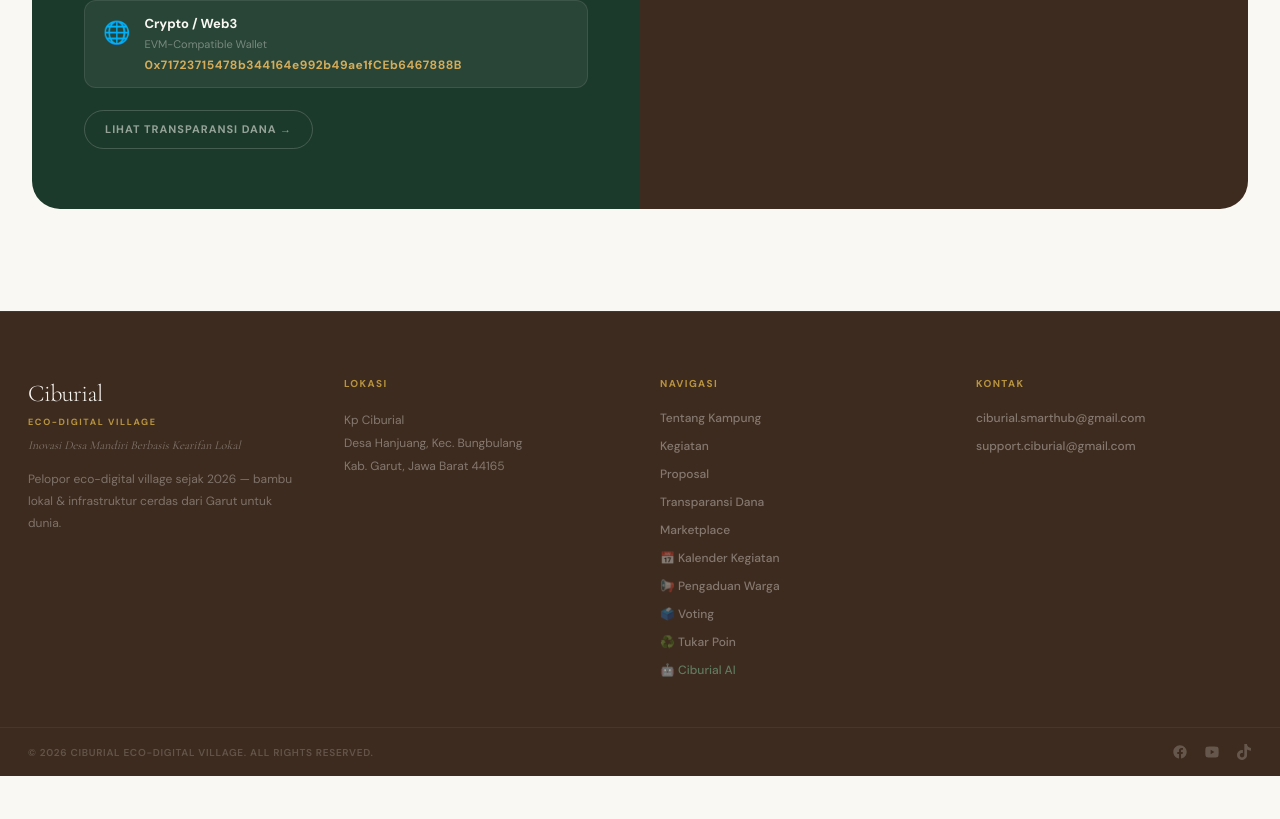
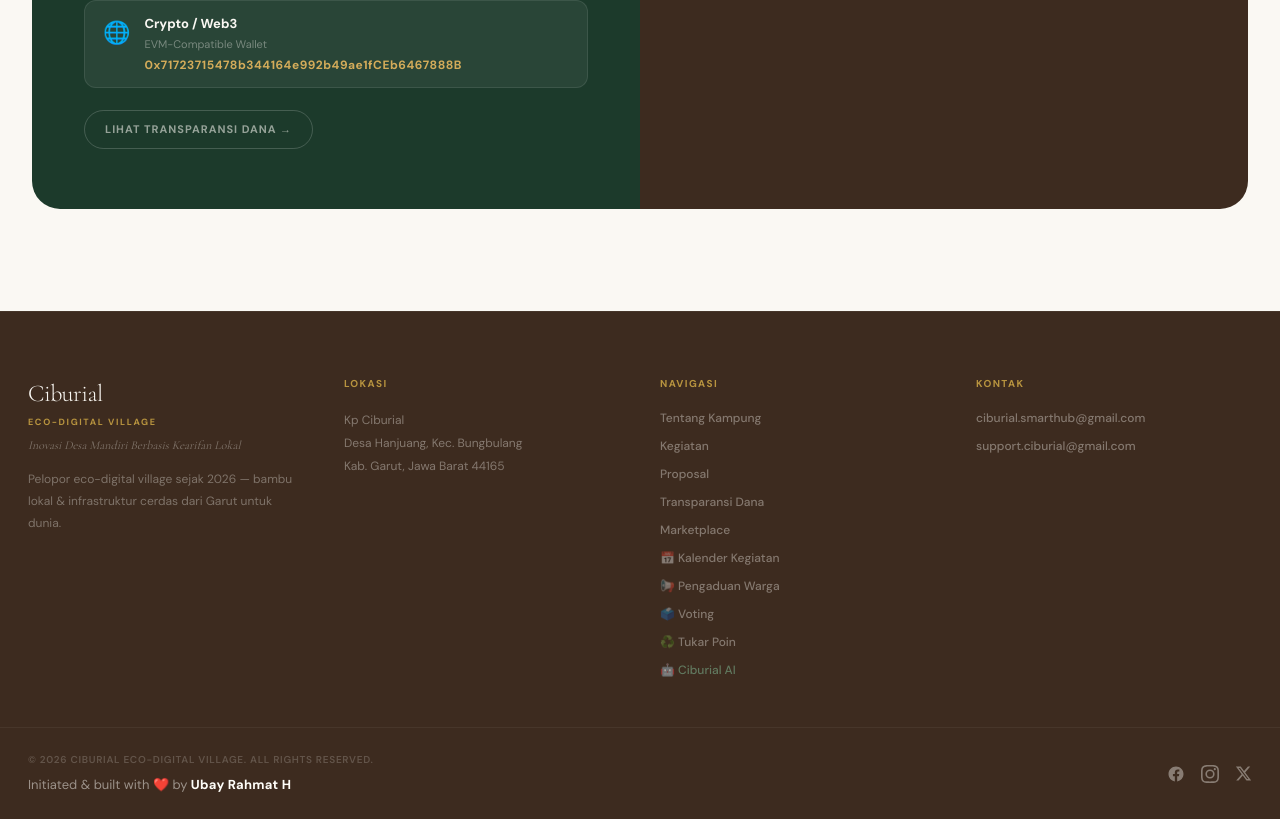
Before and after one commit to Karimkusin88/ciburial-eco-digital, a Next.js app: page / in a window 1280 px wide. Shown: the part 7668-8487 px from the top of the page. Before the commit the page ends 8444 px from the top, so only its background shows below. Built offline with nearby package versions, Linux system fonts and the light colour scheme; no server answers; the database is empty.

Commit message:
feat: add startup footer

```diff
--- a/components/home/Footer.tsx
+++ b/components/home/Footer.tsx
@@ -62,23 +62,26 @@ export default function Footer({ onNavigate }: FooterProps) {
           </div>
         </div>
       </div>
-      <div style={{ borderTop: "1px solid rgba(255,255,255,.05)", padding: "16px 28px", maxWidth: 1320, margin: "0 auto", display: "flex", flexWrap: "wrap", alignItems: "center", justifyContent: "space-between", gap: 14 }}>
-        <p style={{ fontSize: 10, fontWeight: 600, color: "rgba(250,248,243,.2)", letterSpacing: ".07em", textTransform: "uppercase" }}>
-          © {new Date().getFullYear()} Ciburial Eco-Digital Village. All Rights Reserved.
-        </p>
-        <div style={{ display: "flex", gap: 16 }}>
-          {[
-            <path key="fb" fillRule="evenodd" d="M22 12c0-5.523-4.477-10-10-10S2 6.477 2 12c0 4.991 3.657 9.128 8.438 9.878v-6.987h-2.54V12h2.54V9.797c0-2.506 1.492-3.89 3.777-3.89 1.094 0 2.238.195 2.238.195v2.46h-1.26c-1.243 0-1.63.771-1.63 1.562V12h2.773l-.443 2.89h-2.33v6.988C18.343 21.128 22 16.991 22 12z" clipRule="evenodd" />,
-            <path key="yt" fillRule="evenodd" d="M21.582 6.186a2.665 2.665 0 00-1.876-1.884C17.96 3.842 12 3.842 12 3.842s-5.96 0-7.706.46A2.665 2.665 0 002.418 6.186C2 7.942 2 12 2 12s0 4.058.418 5.814a2.665 2.665 0 001.876 1.884C5.96 20.158 12 20.158 12 20.158s5.96 0 7.706-.46a2.665 2.665 0 001.876-1.884C22 15.942 22 12 22 12s0-4.058-.418-5.814zM9.99 15.292v-6.58L15.694 12l-5.704 3.292z" clipRule="evenodd" />,
-            <path key="tt" d="M12.525.02c1.31-.02 2.61-.01 3.91-.04.08 1.53.63 3.09 1.75 4.17 1.12 1.11 2.7 1.62 4.24 1.79v4.03c-1.44-.05-2.89-.35-4.2-.97-.57-.26-1.1-.59-1.62-.93-.01 2.92.01 5.84-.02 8.75-.08 1.4-.54 2.79-1.35 3.94-1.31 1.92-3.58 3.17-5.91 3.21-1.43.08-2.86-.31-4.08-1.03-2.02-1.19-3.44-3.37-3.65-5.71-.02-.5-.03-1-.01-1.49.18-1.9 1.12-3.72 2.58-4.96 1.66-1.44 3.98-2.13 6.15-1.72.02 1.48-.04 2.96-.04 4.44-.99-.32-2.15-.23-3.02.37-.63.41-1.11 1.04-1.36 1.75-.21.51-.15 1.07-.14 1.61.24 1.64 1.82 3.02 3.5 2.87 1.12-.01 2.19-.66 2.77-1.61.19-.33.4-.67.41-1.06.1-1.79.06-3.57.07-5.36.01-4.03-.01-8.05.02-12.07z" />,
-          ].map((icon, i) => (
-            <a key={i} href="#" style={{ color: "rgba(250,248,243,.22)", transition: "color .2s" }}
-              onMouseEnter={e => ((e.currentTarget as HTMLAnchorElement).style.color = "var(--cr)")}
-              onMouseLeave={e => ((e.currentTarget as HTMLAnchorElement).style.color = "rgba(250,248,243,.22)")}
-            >
-              <svg style={{ width: 16, height: 16 }} fill="currentColor" viewBox="0 0 24 24">{icon}</svg>
-            </a>
-          ))}
+      <div style={{ borderTop: "1px solid rgba(255,255,255,.05)", padding: "24px 28px", maxWidth: 1320, margin: "0 auto", display: "flex", flexWrap: "wrap", alignItems: "center", justifyContent: "space-between", gap: 20 }}>
+        <div style={{ display: "flex", flexDirection: "column", gap: 8 }}>
+          <p style={{ fontSize: 10, fontWeight: 600, color: "rgba(250,248,243,.2)", letterSpacing: ".07em", textTransform: "uppercase" }}>
+            © {new Date().getFullYear()} Ciburial Eco-Digital Village. All Rights Reserved.
+          </p>
+          <div style={{ fontSize: 13, fontWeight: 400, color: "rgba(250,248,243,.5)" }}>
+            Initiated & built with <span style={{ color: "#E25555" }}>❤️</span> by <strong style={{ color: "var(--cw)", fontWeight: 700, letterSpacing: ".02em" }}>Ubay Rahmat H</strong>
+          </div>
+        </div>
+
+        <div style={{ display: "flex", gap: 16, alignItems: "center" }}>
+          <a href="https://facebook.com/ubayhidayat71" target="_blank" rel="noopener noreferrer" style={{ color: "rgba(250,248,243,.4)", transition: "all .2s", transform: "translateY(0)" }} onMouseEnter={e => { (e.currentTarget as HTMLAnchorElement).style.color = "var(--cr)"; (e.currentTarget as HTMLAnchorElement).style.transform = "translateY(-2px)" }} onMouseLeave={e => { (e.currentTarget as HTMLAnchorElement).style.color = "rgba(250,248,243,.4)"; (e.currentTarget as HTMLAnchorElement).style.transform = "translateY(0)" }}>
+            <svg style={{ width: 18, height: 18 }} fill="currentColor" viewBox="0 0 24 24"><path d="M22 12c0-5.523-4.477-10-10-10S2 6.477 2 12c0 4.991 3.657 9.128 8.438 9.878v-6.987h-2.54V12h2.54V9.797c0-2.506 1.492-3.89 3.777-3.89 1.094 0 2.238.195 2.238.195v2.46h-1.26c-1.243 0-1.63.771-1.63 1.562V12h2.773l-.443 2.89h-2.33v6.988C18.343 21.128 22 16.991 22 12z"/></svg>
+          </a>
+          <a href="https://instagram.com/ubayhidayat71" target="_blank" rel="noopener noreferrer" style={{ color: "rgba(250,248,243,.4)", transition: "all .2s", transform: "translateY(0)" }} onMouseEnter={e => { (e.currentTarget as HTMLAnchorElement).style.color = "var(--cr)"; (e.currentTarget as HTMLAnchorElement).style.transform = "translateY(-2px)" }} onMouseLeave={e => { (e.currentTarget as HTMLAnchorElement).style.color = "rgba(250,248,243,.4)"; (e.currentTarget as HTMLAnchorElement).style.transform = "translateY(0)" }}>
+            <svg style={{ width: 18, height: 18 }} fill="currentColor" viewBox="0 0 24 24"><path d="M12 2.163c3.204 0 3.584.012 4.85.07 3.252.148 4.771 1.691 4.919 4.919.058 1.265.069 1.645.069 4.849 0 3.205-.012 3.584-.069 4.849-.149 3.225-1.664 4.771-4.919 4.919-1.266.058-1.644.07-4.85.07-3.204 0-3.584-.012-4.849-.07-3.26-.149-4.771-1.699-4.919-4.92-.058-1.265-.07-1.644-.07-4.849 0-3.204.013-3.583.07-4.849.149-3.227 1.664-4.771 4.919-4.919 1.266-.057 1.645-.069 4.849-.069zM12 0C8.741 0 8.333.014 7.053.072 2.695.272.273 2.69.073 7.052.014 8.333 0 8.741 0 12c0 3.259.014 3.668.072 4.948.2 4.358 2.618 6.78 6.98 6.98C8.333 23.986 8.741 24 12 24c3.259 0 3.668-.014 4.948-.072 4.354-.2 6.782-2.618 6.979-6.98.059-1.28.073-1.689.073-4.948 0-3.259-.014-3.667-.072-4.947-.196-4.354-2.617-6.78-6.979-6.98C15.668.014 15.259 0 12 0zm0 5.838a6.162 6.162 0 100 12.324 6.162 6.162 0 000-12.324zM12 16a4 4 0 110-8 4 4 0 010 8zm6.406-11.845a1.44 1.44 0 100 2.881 1.44 1.44 0 000-2.881z"/></svg>
+          </a>
+          <a href="https://x.com/ubayhidayat3" target="_blank" rel="noopener noreferrer" style={{ color: "rgba(250,248,243,.4)", transition: "all .2s", transform: "translateY(0)" }} onMouseEnter={e => { (e.currentTarget as HTMLAnchorElement).style.color = "var(--cr)"; (e.currentTarget as HTMLAnchorElement).style.transform = "translateY(-2px)" }} onMouseLeave={e => { (e.currentTarget as HTMLAnchorElement).style.color = "rgba(250,248,243,.4)"; (e.currentTarget as HTMLAnchorElement).style.transform = "translateY(0)" }}>
+            <svg style={{ width: 17, height: 17 }} fill="currentColor" viewBox="0 0 24 24"><path d="M18.244 2.25h3.308l-7.227 8.26 8.502 11.24H16.17l-5.214-6.817L4.99 21.75H1.68l7.73-8.835L1.254 2.25H8.08l4.713 6.231zm-1.161 17.52h1.833L7.084 4.126H5.117z"/></svg>
+          </a>
         </div>
       </div>
     </footer>
```
